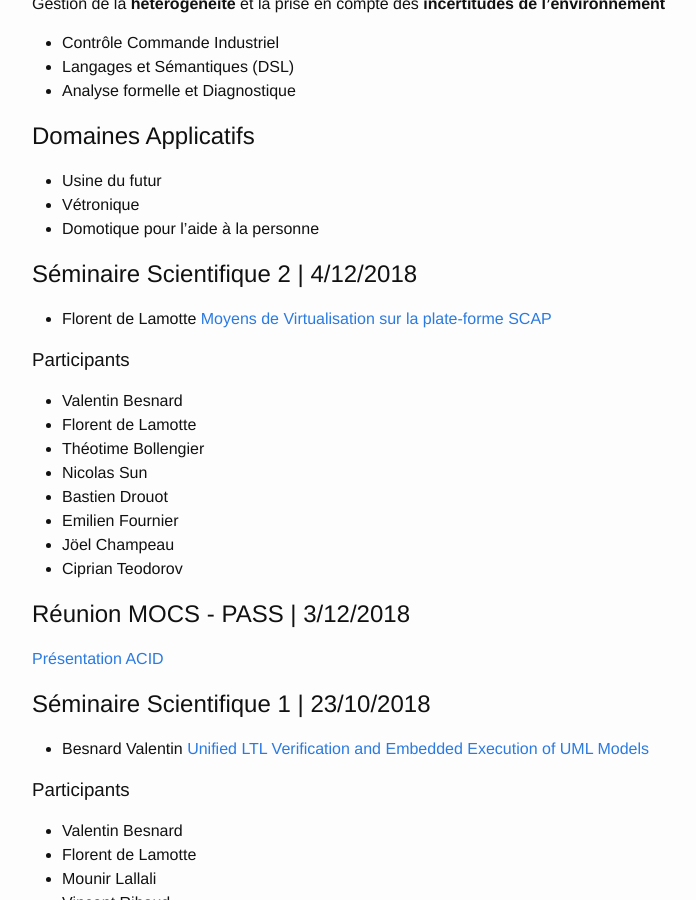
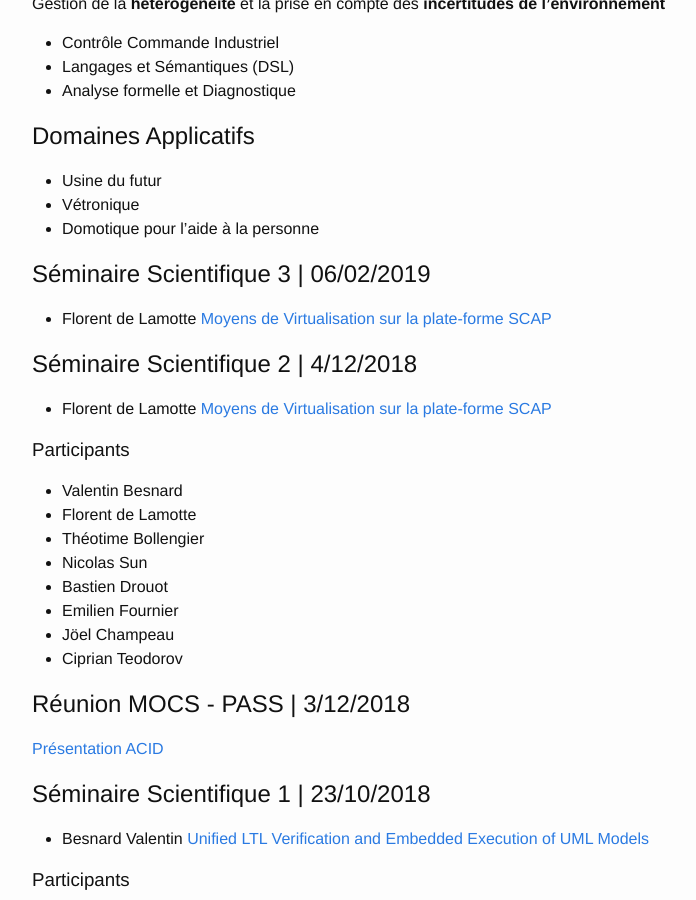
Before and after one commit to mocs-enstab/mocs-enstab.github.io, a Jekyll site: the page built from acid/index.md, in a window 1280 px wide and 900 px high, scrolled down 683 px. Shown: the whole window, without its empty margins (238-934 px from the left). Built offline with Jekyll 4.4.1, drawn with Linux system fonts in a browser that asks for light colours.

Commit message:
updated with the last seminaire

```diff
--- a/acid/index.md
+++ b/acid/index.md
@@ -40,10 +40,15 @@ Gestion de la **hétérogénéité** et la prise en compte des **incertitudes de
 - Vétronique
 - Domotique pour l'aide à la personne
 
+## Séminaire Scientifique 3 | 06/02/2019
+
+- Florent de Lamotte [Moyens de Virtualisation sur la
+plate-forme SCAP](/assets/Scientific_Seminar___ACID_graiet-mohamed_seminaire_1902.pdf)
+
 ## Séminaire Scientifique 2 | 4/12/2018
 
 - Florent de Lamotte [Moyens de Virtualisation sur la
-plate-forme SCAP](/assets/Scientific_Seminar___ACID_MoyensVirtualisationSCAP.pdf)
+plate-forme SCAP](/assets/Scientific_Seminar___ACID_MoyensVirtualisationSCAP_1812.pdf)
 
 ### Participants
 
@@ -64,7 +69,7 @@ plate-forme SCAP](/assets/Scientific_Seminar___ACID_MoyensVirtualisationSCAP.pdf
 
 ## Séminaire Scientifique 1 | 23/10/2018
 
-- Besnard Valentin [Unified LTL Verification and Embedded Execution of UML Models](/assets/Scientific_Seminar___ACID_ValentinBesnard.pdf)
+- Besnard Valentin [Unified LTL Verification and Embedded Execution of UML Models](/assets/Scientific_Seminar___ACID_ValentinBesnard_1811.pdf)
 
 ### Participants
 
```
Also changed, not shown: 5 other files.
